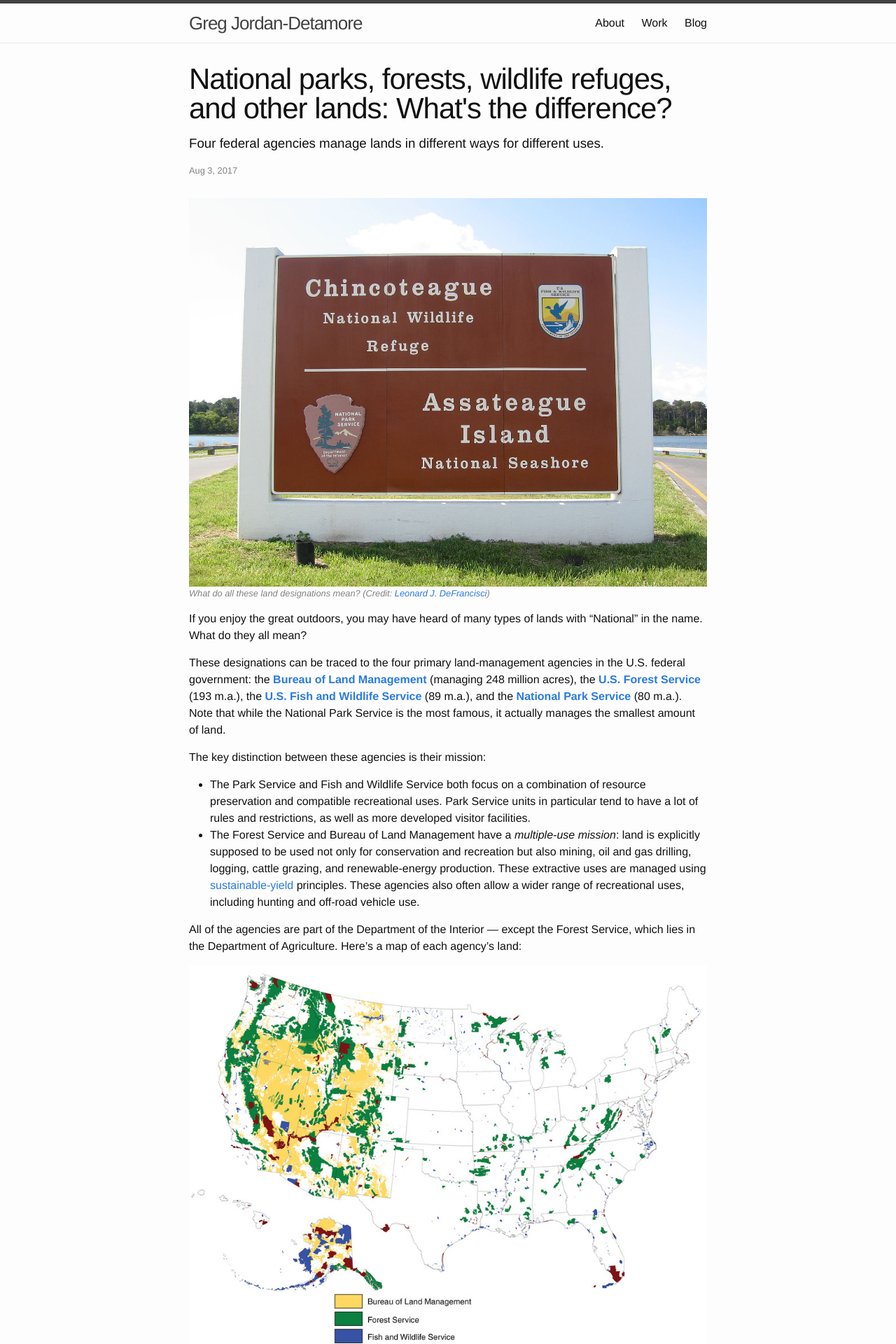
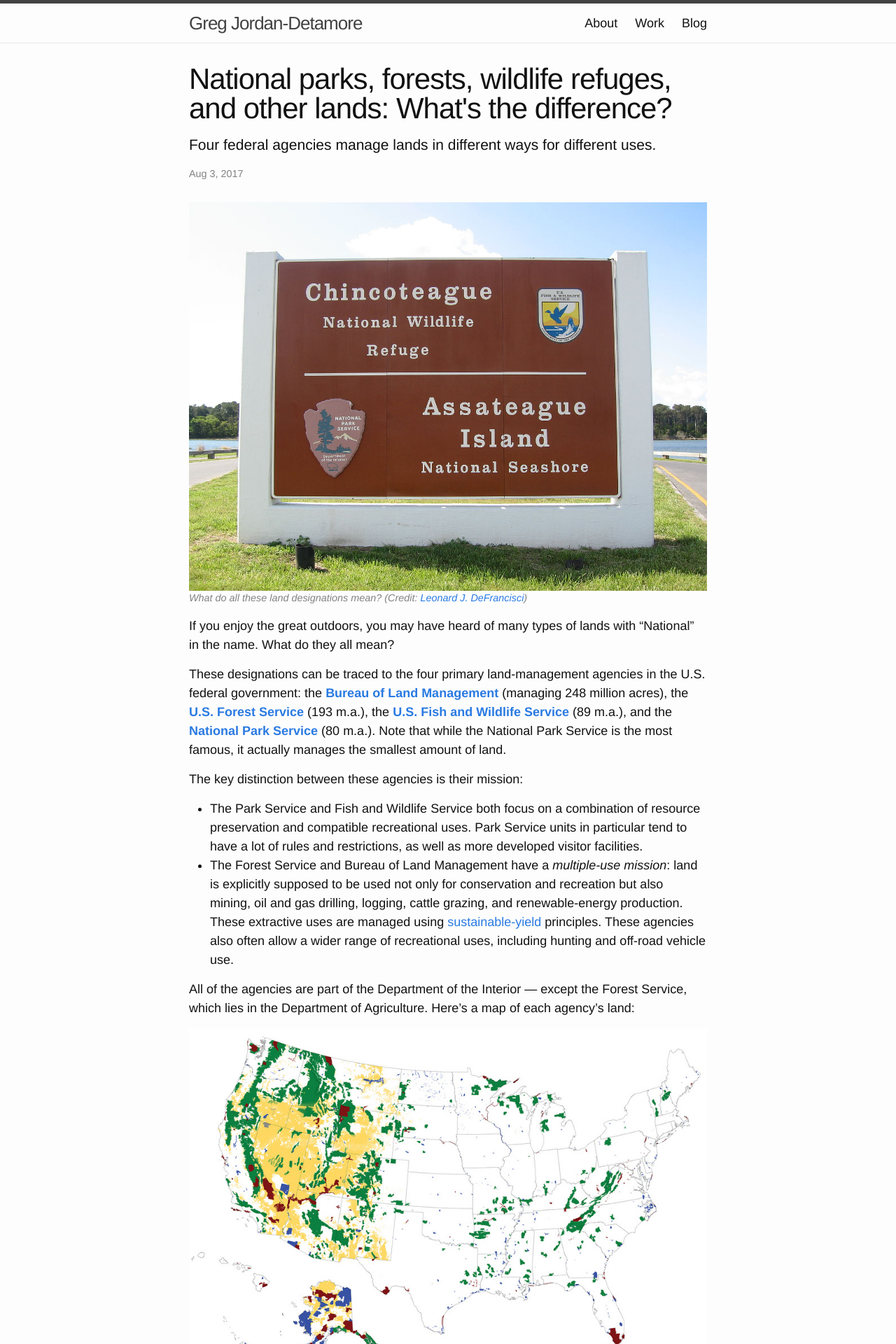
Before and after one commit to gregjd/gregjd.github.io, a Jekyll site: the page built from _posts/2017-08-03-types-of-federal-lands.md, in a window 1280 px wide. Shown: the top 1920 px of the page at 70% size. Built offline with Jekyll 4.4.1, drawn with Linux system fonts in a browser that asks for light colours; some web fonts are replaced; comment, search, counter and statistics services are not loaded.

Commit message:
Make base text Open Sans and larger

```diff
--- a/css/main.scss
+++ b/css/main.scss
@@ -5,9 +5,23 @@
 
 
 
+// Import fonts
+@font-face{font-family:"open_sanslight";
+  src:url("../fonts/open-sans/opensans-light-webfont.eot");
+  src:url("../fonts/open-sans/opensans-light-webfont.eot?#iefix") format("embedded-opentype"),
+    url("../fonts/open-sans/opensans-light-webfont.woff2") format("woff2"),
+    url("../fonts/open-sans/opensans-light-webfont.woff") format("woff"),
+    url("../fonts/open-sans/opensans-light-webfont.ttf") format("truetype"),
+    url("../fonts/open-sans/opensans-light-webfont.svg#open_sanslight") format("svg");
+font-weight:normal;
+font-style:normal;
+}
+
+
+
 // Our variables
-$base-font-family: Helvetica, Arial, sans-serif;
-$base-font-size:   16px;
+$base-font-family: "open_sanslight", Helvetica, Arial, sans-serif;
+$base-font-size:   18px;
 $small-font-size:  $base-font-size * 0.8;
 $base-line-height: 1.5;
 
```
